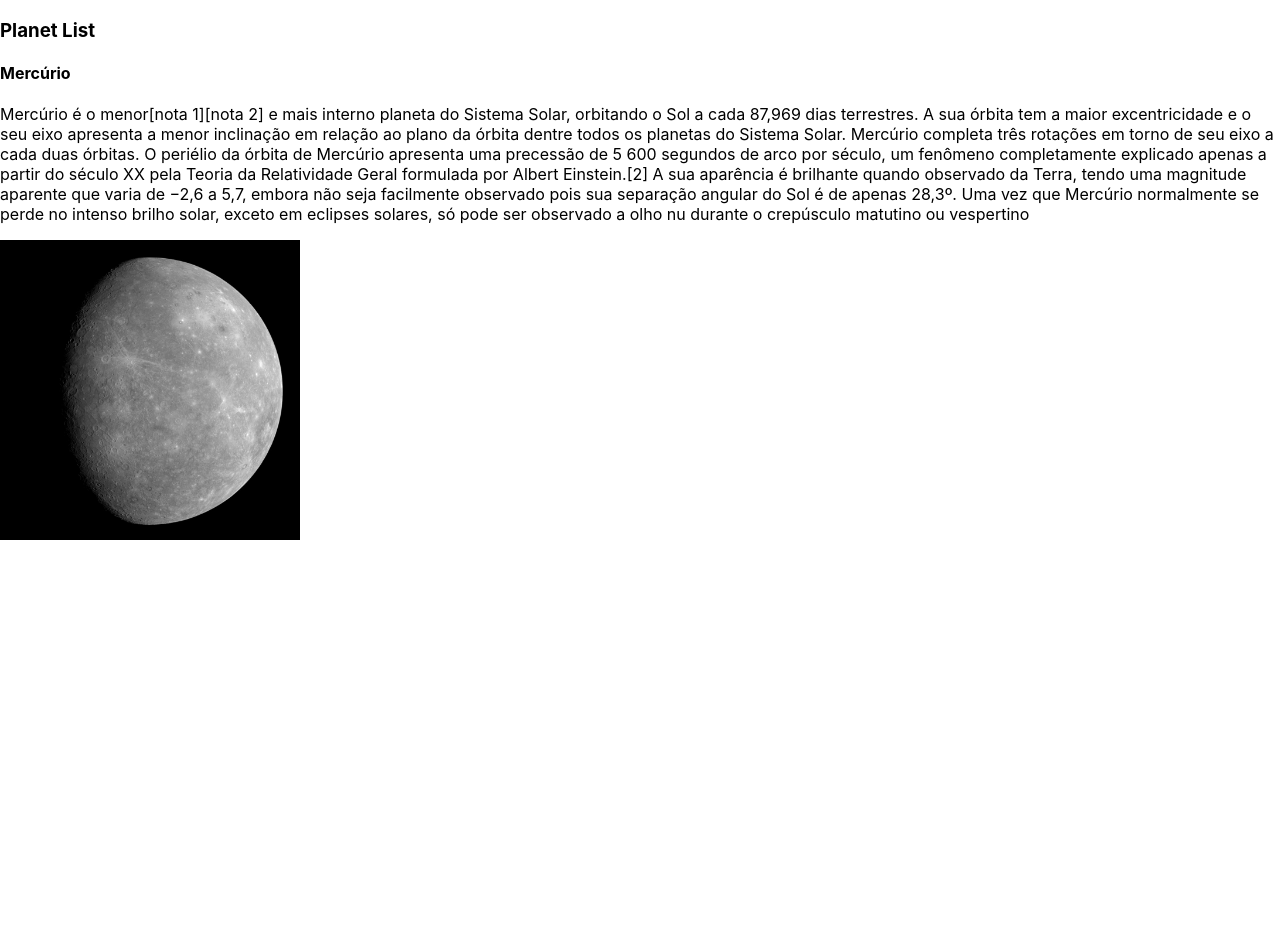
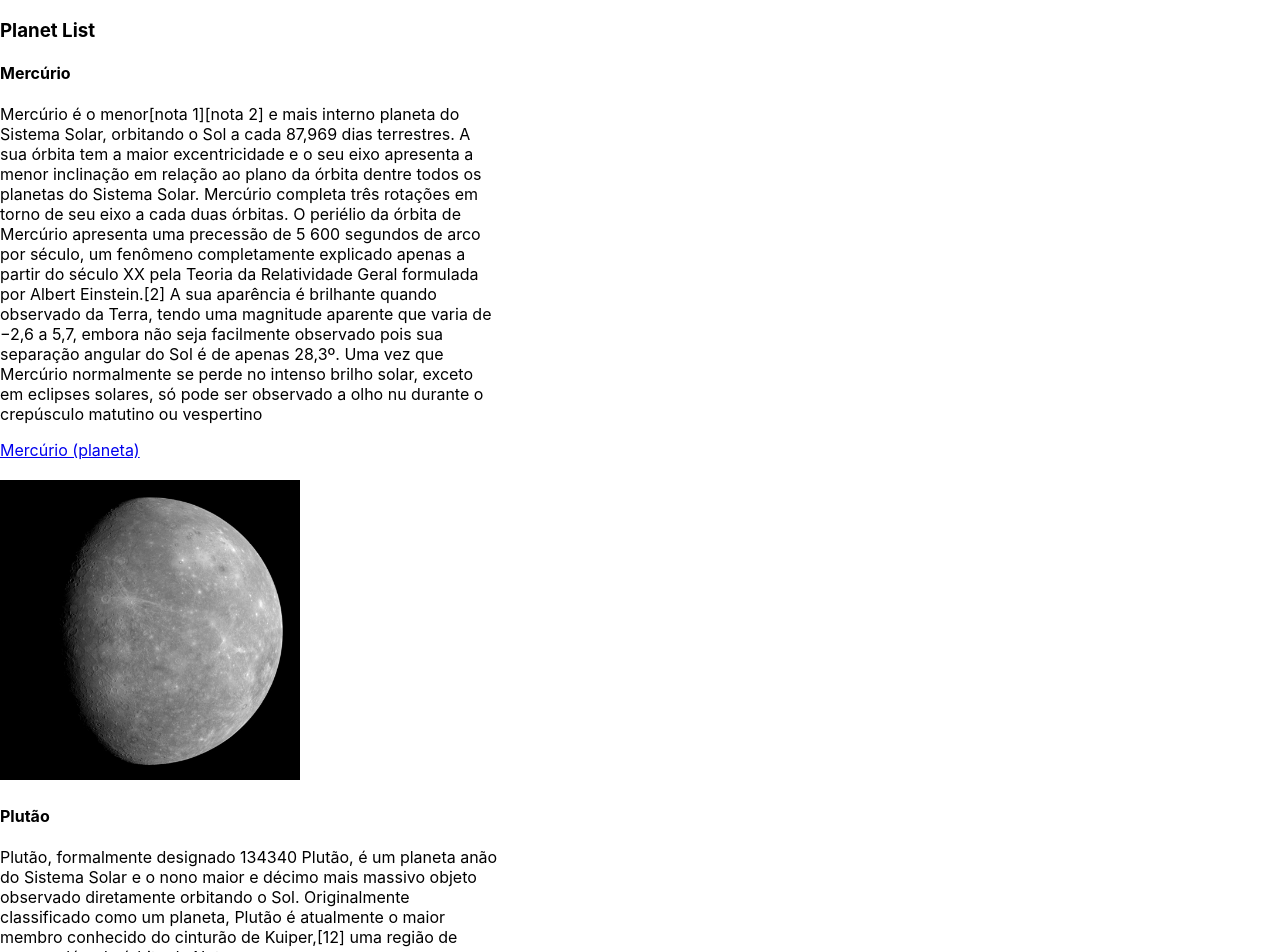
Before and after one commit to jeanHe4rt/ReactJS, a React (Create React App) app in the folder exe-lorem/: page / in a window 1280 px wide. Shown: the top 952 px of the page. Before the commit the page ends 800 px from the top, so only its background shows below. Built offline with nearby package versions, Linux system fonts and the light colour scheme.

Commit message:
Exercicio com Props

```diff
--- a/exe-lorem/src/components/planets/index.js
+++ b/exe-lorem/src/components/planets/index.js
@@ -9,22 +9,17 @@ const Planets = () => {
       <h3>Planet List</h3>
       <Planet
       name="Mercúrio"
-      description="Mercúrio é o menor[nota 1][nota 2] e mais interno planeta do Sistema
-      Solar, orbitando o Sol a cada 87,969 dias terrestres. A sua órbita tem
-      a maior excentricidade e o seu eixo apresenta a menor inclinação em
-      relação ao plano da órbita dentre todos os planetas do Sistema Solar.
-      Mercúrio completa três rotações em torno de seu eixo a cada duas
-      órbitas. O periélio da órbita de Mercúrio apresenta uma precessão de
-      5 600 segundos de arco por século, um fenômeno completamente explicado
-      apenas a partir do século XX pela Teoria da Relatividade Geral formulada
-      por Albert Einstein.[2] A sua aparência é brilhante quando observado da
-      Terra, tendo uma magnitude aparente que varia de −2,6 a 5,7, embora não
-      seja facilmente observado pois sua separação angular do Sol é de apenas
-      28,3º. Uma vez que Mercúrio normalmente se perde no intenso brilho solar,
-      exceto em eclipses solares, só pode ser observado a olho nu durante o
-      crepúsculo matutino ou vespertino"
-
+      text = "Mercúrio é o menor[nota 1][nota 2] e mais interno planeta do Sistema Solar, orbitando o Sol a cada 87,969 dias terrestres. A sua órbita tem a maior excentricidade e o seu eixo apresenta a menor inclinação em relação ao plano da órbita dentre todos os planetas do Sistema Solar. Mercúrio completa três rotações em torno de seu eixo a cada duas órbitas. O periélio da órbita de Mercúrio apresenta uma precessão de 5 600 segundos de arco por século, um fenômeno completamente explicado apenas a partir do século XX pela Teoria da Relatividade Geral formulada por Albert Einstein.[2] A sua aparência é brilhante quando observado da Terra, tendo uma magnitude aparente que varia de −2,6 a 5,7, embora não seja facilmente observado pois sua separação angular do Sol é de apenas 28,3º. Uma vez que Mercúrio normalmente se perde no intenso brilho solar, exceto em eclipses solares, só pode ser observado a olho nu durante o crepúsculo matutino ou vespertino"
+      url="https://pt.wikipedia.org/wiki/Merc%C3%BArio_(planeta)"
+      name_url="Mercúrio (planeta)"
       img_url={Mercurio}
+      />
+      <Planet
+      name="Plutão"
+      text = "Plutão, formalmente designado 134340 Plutão, é um planeta anão do Sistema Solar e o nono maior e décimo mais massivo objeto observado diretamente orbitando o Sol. Originalmente classificado como um planeta, Plutão é atualmente o maior membro conhecido do cinturão de Kuiper,[12] uma região de corpos além da órbita de Netuno."
+      url="https://pt.wikipedia.org/wiki/Merc%C3%BArio_(planeta)"
+      name_url="Plutão"
+      img_url="https://s1.static.brasilescola.uol.com.br/be/conteudo/images/sonda-new-horizons-registrou-imagem-plutao-em-julho-2015-55a55da01dda4.jpg"
       />
 
     </Fragment>
--- a/exe-lorem/src/components/planets/planet/index.js
+++ b/exe-lorem/src/components/planets/planet/index.js
@@ -1,12 +1,17 @@
 import React from "react";
 import GreyImg from "../../../shared/grey-img";
-
+import DescriptionWithLink from "../../../shared/desciptionWithLink";
 
 const Planet = (props) => {
   return (
     <div>
       <h4>{props.name}</h4>
-      <p>{props.description}</p>
+      <DescriptionWithLink
+        text= {props.text}
+        url = {props.url}
+        name_url = {props.name_url}
+      />
+      <br/>
       <GreyImg img_url={props.img_url}/>
     </div>
   )
--- /dev/null
+++ b/exe-lorem/src/shared/desciptionWithLink/index.css
@@ -0,0 +1,3 @@
+p {
+  width: 31.25rem;
+}
--- /dev/null
+++ b/exe-lorem/src/shared/desciptionWithLink/index.js
@@ -0,0 +1,15 @@
+import React,{Fragment} from "react";
+import "./index.css"
+
+const DescriptionWithLink = (props) => {
+  return (
+    <Fragment className="DescriptionWithLink">
+      <p>{props.text}</p>
+      <div>
+        <a className="link"href={props.url} taget="_blanck">{props.name_url}</a>
+      </div>
+    </Fragment>
+  )
+}
+
+export default DescriptionWithLink;
--- a/exe-lorem/src/shared/grey-img/index.js
+++ b/exe-lorem/src/shared/grey-img/index.js
@@ -4,7 +4,7 @@ import './index.css';
 
 const GreyImg = (props) => {
   return (
-    <img class="grey-img" src={props.img_url} alt="Planeta Mercurio"/>
+    <img className="grey-img" src={props.img_url} alt="Planeta Mercurio"/>
   )
 }
 
```
